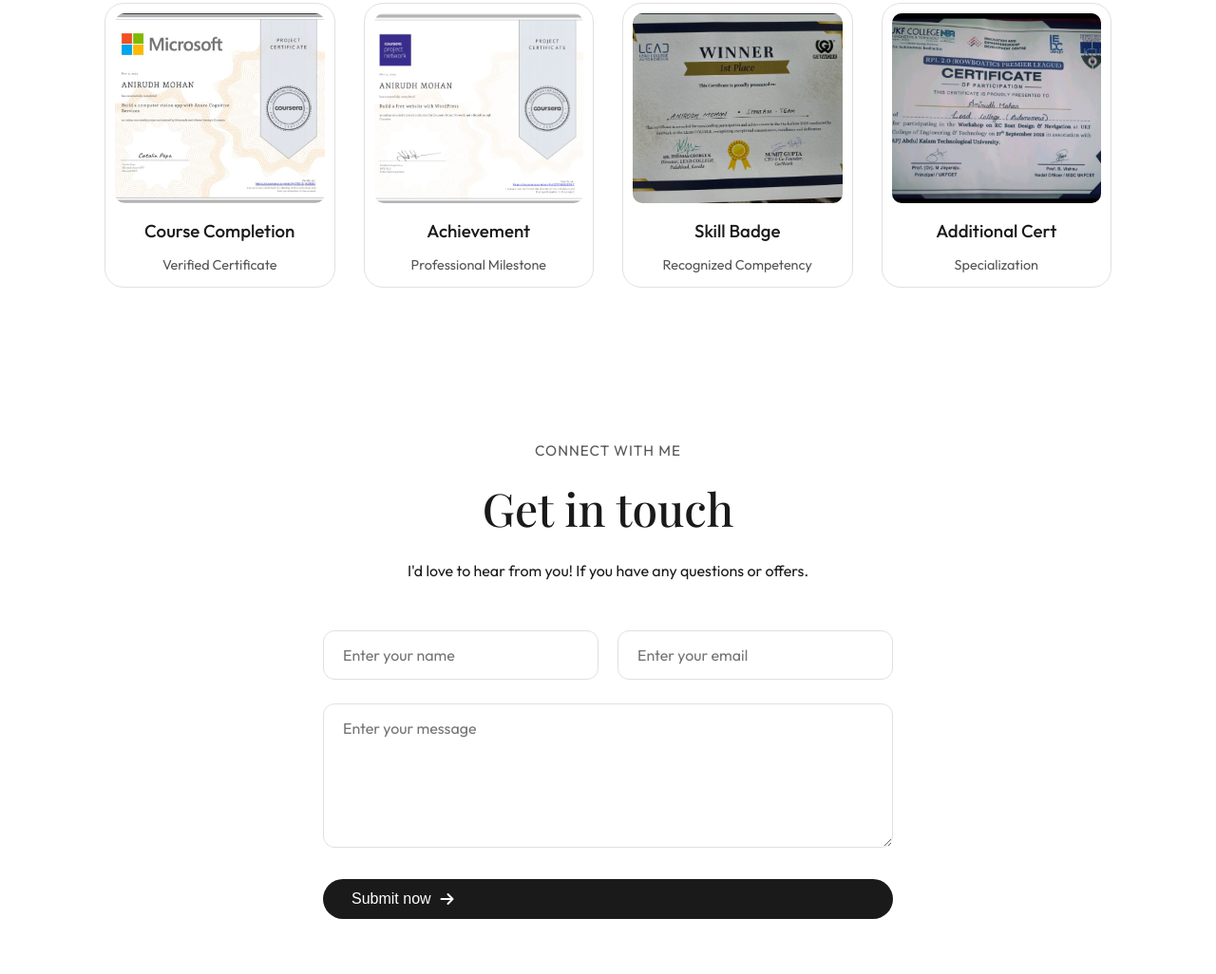
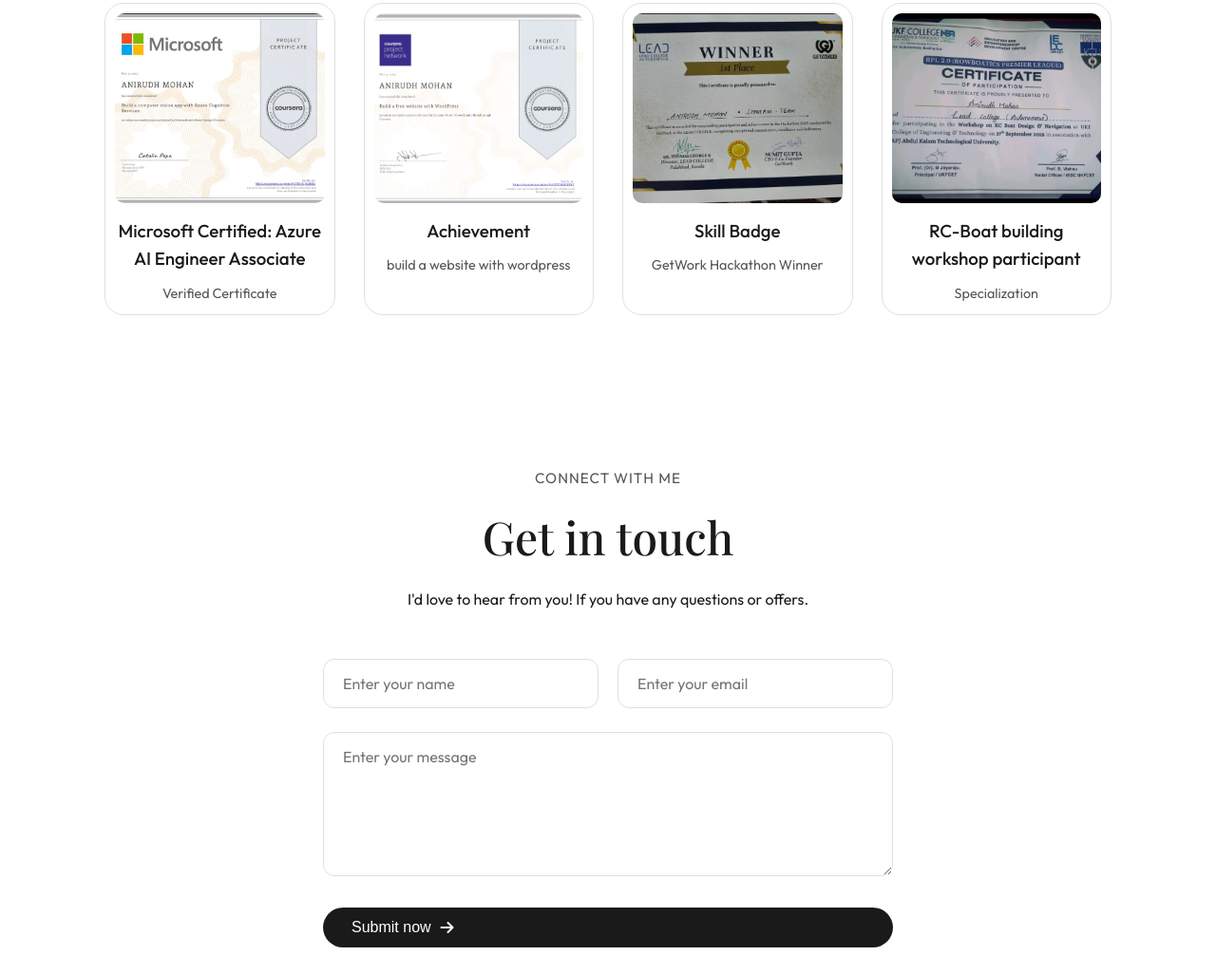
Before and after one commit to anirudhmohan200/portfolio, a plain HTML site: page index.html in a window 1280 px wide. Shown: the part 6023-7049 px from the top of the page at 95% size. Drawn offline with nearby package versions, Linux system fonts and the light colour scheme; a web font is replaced by a local one.

Commit message:
Update index.html

```diff
--- a/index.html
+++ b/index.html
@@ -393,7 +393,7 @@
                         <img src="images/Screenshot 2026-01-16 092859.png" alt="Certificate 1"
                             style="width: 100%; height: 100%; object-fit: cover; transition: transform 0.5s;">
                     </div>
-                    <h3>Course Completion</h3>
+                    <h3>Microsoft Certified: Azure AI Engineer Associate</h3>
                     <p>Verified Certificate</p>
                 </div>
 
@@ -405,7 +405,7 @@
                             style="width: 100%; height: 100%; object-fit: cover; transition: transform 0.5s;">
                     </div>
                     <h3>Achievement</h3>
-                    <p>Professional Milestone</p>
+                    <p>build a website with wordpress</p>
                 </div>
 
                 <!-- Certificate 3 -->
@@ -416,7 +416,7 @@
                             style="width: 100%; height: 100%; object-fit: cover; transition: transform 0.5s;">
                     </div>
                     <h3>Skill Badge</h3>
-                    <p>Recognized Competency</p>
+                    <p>GetWork Hackathon Winner</p>
                 </div>
 
                 <!-- Certificate 4 -->
@@ -426,7 +426,7 @@
                         <img src="images/Screenshot 2026-01-16 093035.png" alt="Certificate 4"
                             style="width: 100%; height: 100%; object-fit: cover; transition: transform 0.5s;">
                     </div>
-                    <h3>Additional Cert</h3>
+                    <h3>RC-Boat building workshop participant</h3>
                     <p>Specialization</p>
                 </div>
             </div>
```
